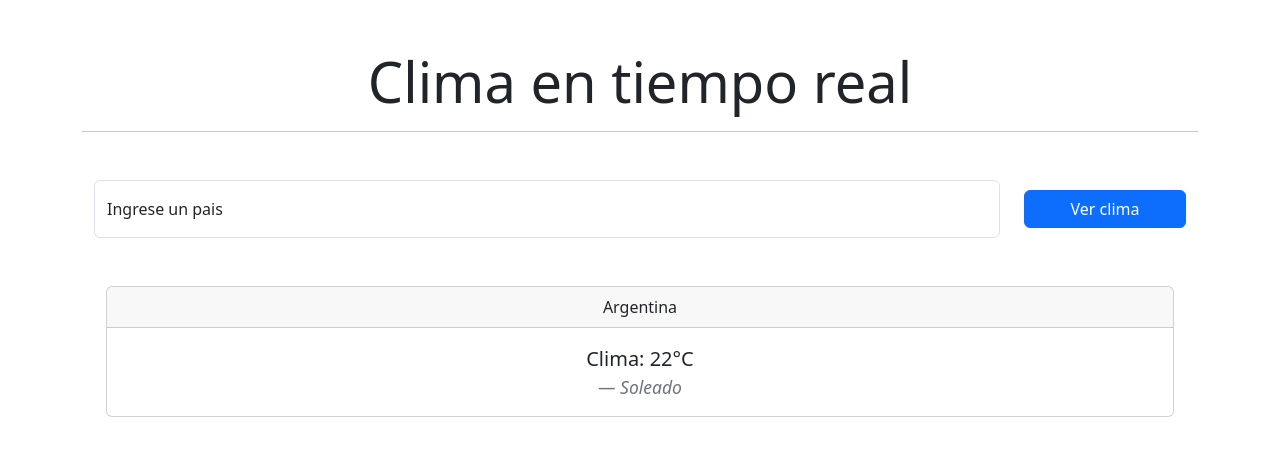
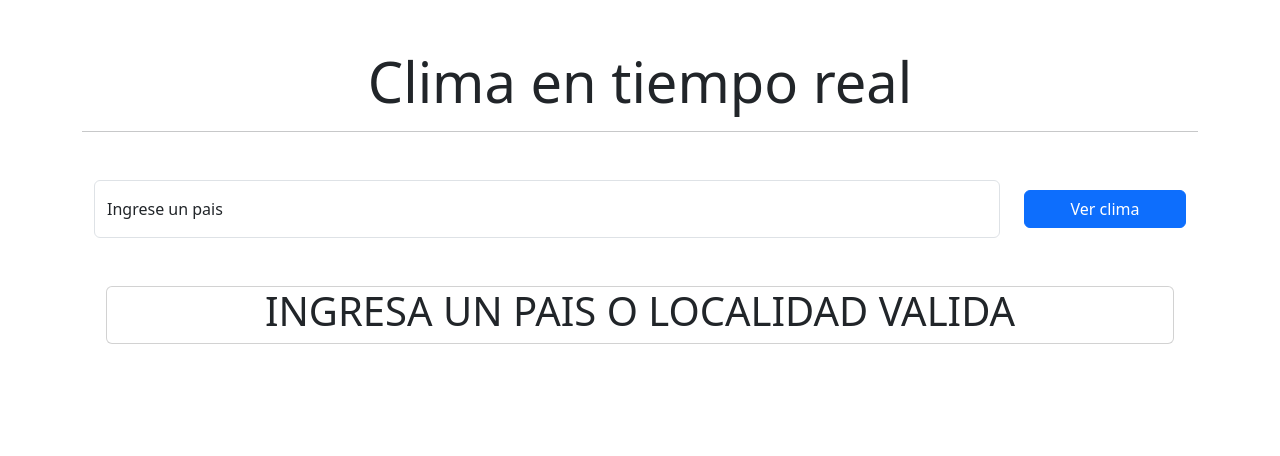
Before and after one commit to Fedreric/practicoReact-13, a React (Vite) app: page / in a window 1280 px wide. Shown: the top 456 px of the page. Built offline with nearby package versions, Linux system fonts and the light colour scheme.

Commit message:
Se agrega toda la logica para que la card se muestre con los datos correctos

```diff
--- a/src/components/Clima.jsx
+++ b/src/components/Clima.jsx
@@ -1,22 +1,34 @@
 import { Container, Card } from "react-bootstrap";
 
-const Clima = () => {
-  return (
-    <Container className="mt-5">
+const Clima = ({datos, mostrarClima}) => {
+    const KELVINS = 273.15
+    const urlIcono = 'https://openweathermap.org/img/w/';
+    const monstrarCard = mostrarClima?(
+        <Container className="mt-5">
       <Card className="text-center">
-        <Card.Header>Argentina</Card.Header>
+        <Card.Header>{datos?.name}</Card.Header>
         <Card.Body>
           <blockquote className="blockquote mb-0">
             <p>
-              Clima: 22°C
+              Clima: {(datos?.main?.temp - KELVINS).toFixed(1)}°C
             </p>
             <footer className="blockquote-footer">
-                 <cite title="Source Title">Soleado</cite>
+                 <cite title="Source Title">
+                    {datos?.weather[0]?.description}
+                    <img src={urlIcono+datos?.weather[0]?.icon+'.png'} alt={datos?.weather[0]?.description} />
+                 </cite>
             </footer>
           </blockquote>
         </Card.Body>
       </Card>
     </Container>
+    ):(<Container className="mt-5">
+    <Card className="text-center">
+      <h1>INGRESA UN PAIS O LOCALIDAD VALIDA</h1>
+    </Card>
+  </Container>)
+  return (
+    monstrarCard
   );
 };
 
--- a/src/components/Formulario.jsx
+++ b/src/components/Formulario.jsx
@@ -5,13 +5,20 @@ import Clima from "./Clima";
 const Formulario = () => {
     const [pais, setPais] = useState('');
     const [datos, setDatos] = useState({});
+    const [mostrarClima, setMostrarClima] = useState(false);
     const consultarApi = async (pais) => {
         try {
           const respuesta = await fetch(
-            `https://api.openweathermap.org/data/2.5/weather?q=${pais}&appid=436b5789015431fd04ad33ddb1024d71`
+            `https://api.openweathermap.org/data/2.5/weather?q=${pais}&appid=436b5789015431fd04ad33ddb1024d71&lang=es`
           );
           const dato = await respuesta.json();
-          setDatos(dato);
+          console.log(dato)
+          if(dato.cod === 200){
+              setDatos(dato);
+              setMostrarClima(true);
+          }else{
+            setMostrarClima(false);
+          }
         } catch (e) {
           console.log(e);
         }
@@ -34,7 +41,7 @@ const Formulario = () => {
           </Button>
         </div>
       </Form>
-      <Clima></Clima>
+      <Clima datos={datos} mostrarClima={mostrarClima}></Clima>
     </Container>
   );
 };
```
